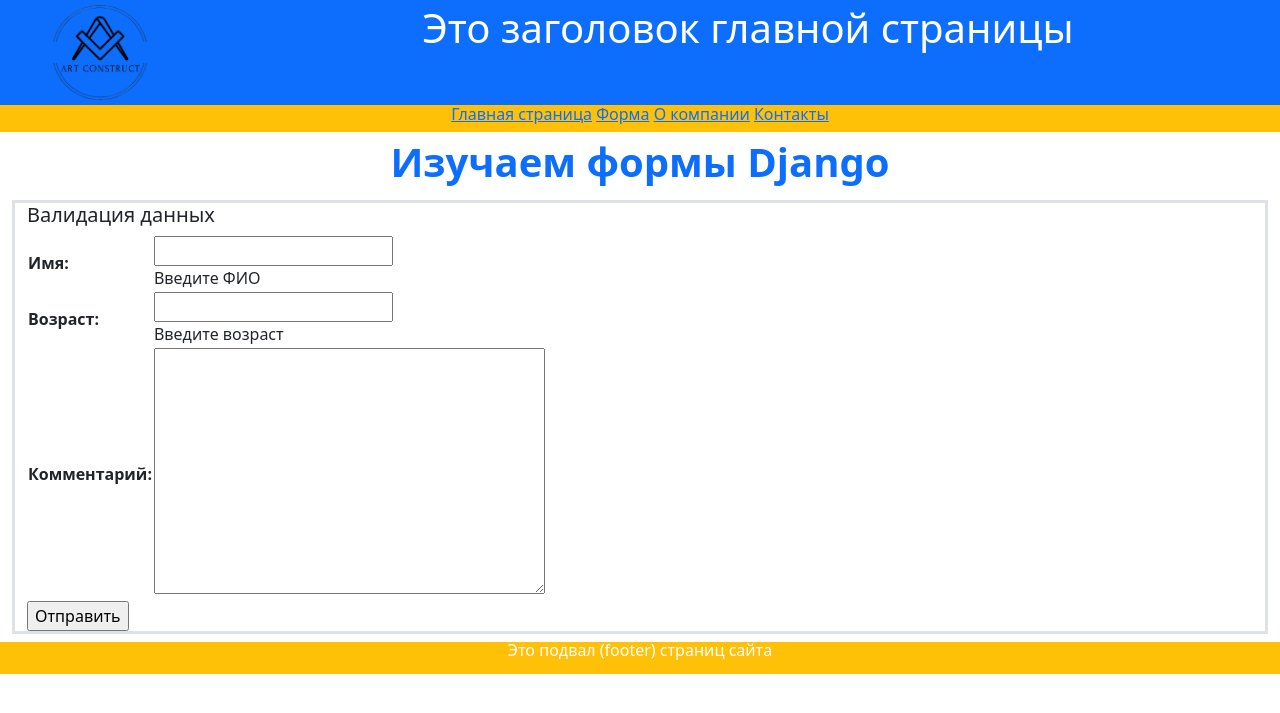
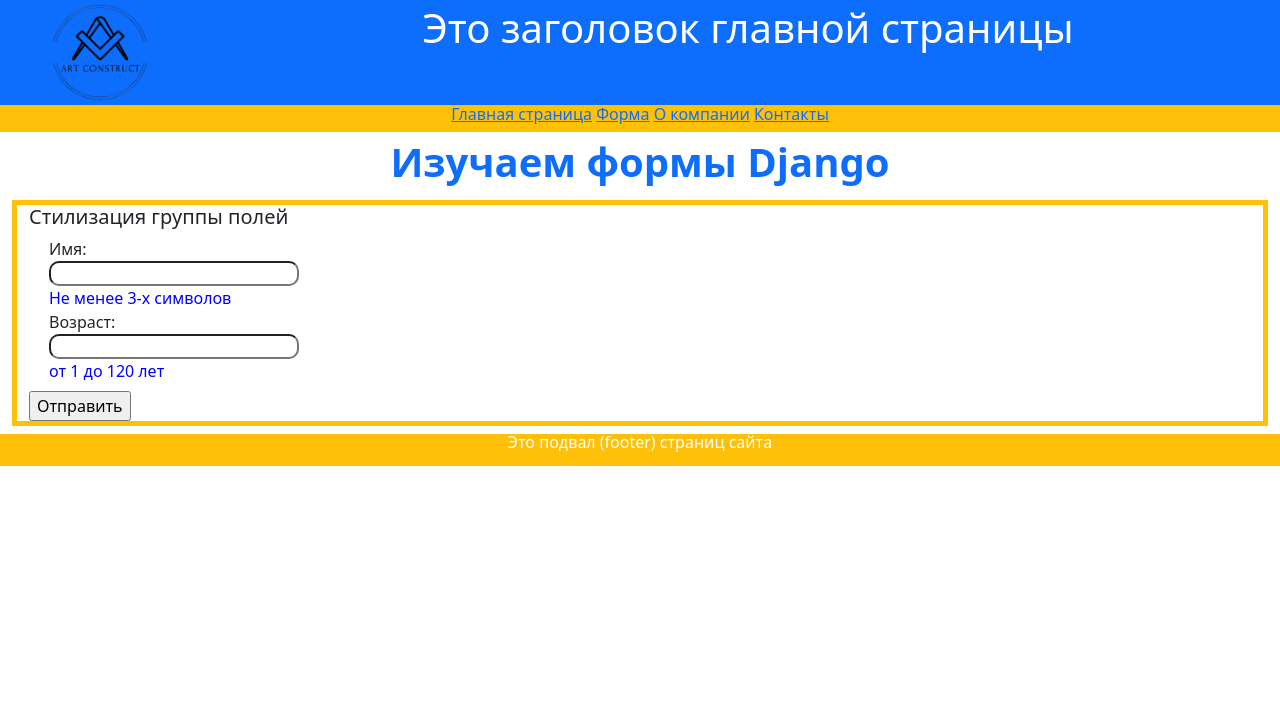
Before and after one commit to Kiraogi/Web_1, a Django app: page /my_form/ in a window 1280 px wide. Shown: the top 713 px of the page. Run offline with Django 5.2, Linux system fonts and the light colour scheme; parts of the project's set-up code (start-up, migrations or seed data) failed here and were passed over; some libraries are stand-ins or nearby versions.

Commit message:
Ver 0.11

```diff
--- a/Web_1/hello/firstapp/forms.py
+++ b/Web_1/hello/firstapp/forms.py
@@ -2,10 +2,12 @@ from django import forms
 
 
 class UserForm(forms.Form):
-    name = forms.CharField(label="Имя",help_text="Введите ФИО")
-    age = forms.IntegerField(label="Возраст", help_text="Введите возраст")
-    comment = forms.CharField(label="Комментарий", widget=forms.Textarea)
-    # field_order = ['age', 'name']
+    name = forms.CharField(label="Имя",help_text="Не менее 3-х символов", min_length=2, max_length=20)
+    age = forms.IntegerField(label="Возраст", help_text="от 1 до 120 лет", min_value=0, max_value=120)
+    # email = forms.EmailField(label="Электронная почта", help_text="Введите электронную почту")
+    # reklama = forms.BooleanField(label="Согласны получать рекламу?", required=False)
+    # comment = forms.CharField(label="Комментарий", widget=forms.Textarea)
+    # # field_order = ['age', 'name']
 
 class UserFormCheckBox(forms.Form):
     basket = forms.BooleanField(label='Положите товар в корзину', required=False)
--- a/Web_1/hello/firstapp/views.py
+++ b/Web_1/hello/firstapp/views.py
@@ -54,10 +54,17 @@ def contact(request):
 
 
 def my_form(request):
-    my_form = UserForm()
-    # my_form = UserForm(field_order=['age', 'name'])
-    context = {"form": my_form}
-    return render(request, "firstapp/my_form.html", context)
+    # my_form = UserForm()
+    # # my_form = UserForm(field_order=['age', 'name'])
+    # context = {"form": my_form}
+    # return render(request, "firstapp/my_form.html", context)
+    userform = UserForm()
+    if request.method == 'POST':
+        userform = UserForm(request.POST)
+        if userform.is_valid():
+            name = userform.cleaned_data['name']
+            return HttpResponse("<h2>Имя введено корректно - {0}</h2>".format(name))
+    return render(request, "firstapp/my_form.html", {'form': userform})
 
 
 def access(request, age):
--- a/Web_1/hello/templates/firstapp/my_form.html
+++ b/Web_1/hello/templates/firstapp/my_form.html
@@ -2,6 +2,11 @@
 {% block title %}Формы{% endblock title %}
 {% block header %}Изучаем формы Django{% endblock header %}
 {% block content %}
+<style>
+    .alert{color: red}
+    .form-group{margin:20px;}
+    .form-group input{width:250px; height:25px; border-radius:10px;}
+</style>
 <!--<div class="container-fluid text-start my-2 border border-3">-->
 <!--    <h5>Форма как таблица</h5>-->
 <!--    <form method="Post">-->
@@ -33,13 +38,32 @@
 <!--    </form>-->
 <!--</div>-->
 
-<div class="container-fluid text-start my-2 border border-3">
-    <h5>Валидация данных</h5>
+<!--<div class="container-fluid text-start my-2 border border-3">-->
+<!--    <h5>Валидация данных</h5>-->
+<!--    <form method="Post" novalidate>-->
+<!--        {% csrf_token %}-->
+<!--    <table>-->
+<!--        {{ form.as_table }}-->
+<!--    </table>-->
+<!--        <input type="submit" value="Отправить">-->
+<!--    </form>-->
+<!--</div>-->
+
+<div class="container-fluid text-start my-2 border border-5 border-warning">
+    <h5>Стилизация группы полей</h5>
     <form method="Post">
         {% csrf_token %}
-    <table>
-        {{ form.as_table }}
-    </table>
+            <div class="form-group my-2">
+            {% for field in form %}
+                <div>{{ field.label_tag }}</div>
+                <div>{{ field }}</div>
+                <div style="color:blue">{{ field.help_text }}</div>
+<!--                <div class="error">{{ field.errors }}</div>-->
+                {% for error in field.errors %}
+                <div class="alert alert-danger">{{ error }}</div>
+                {% endfor %}
+            {% endfor %}
+            </div>
         <input type="submit" value="Отправить">
     </form>
 </div>
```
